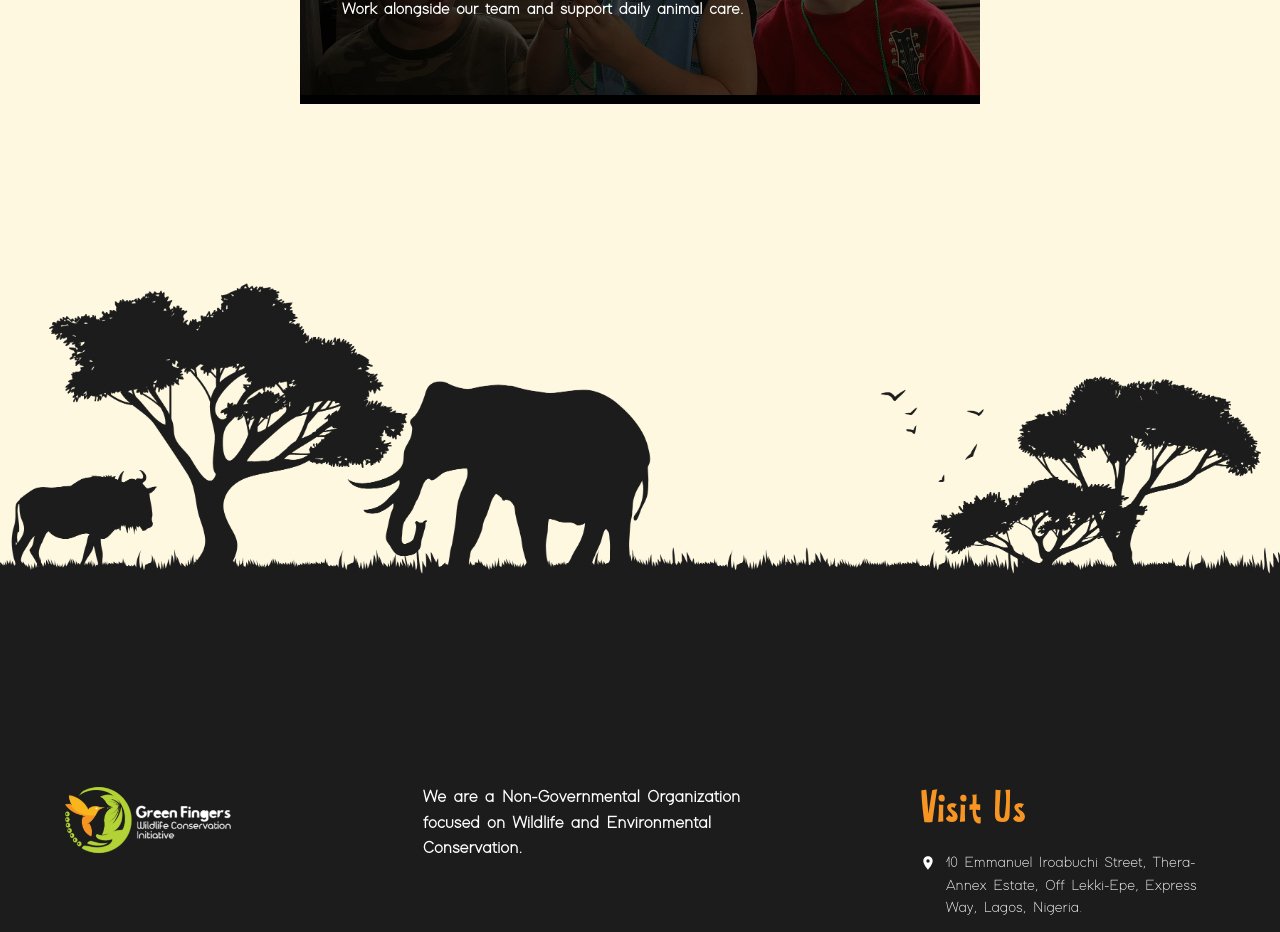
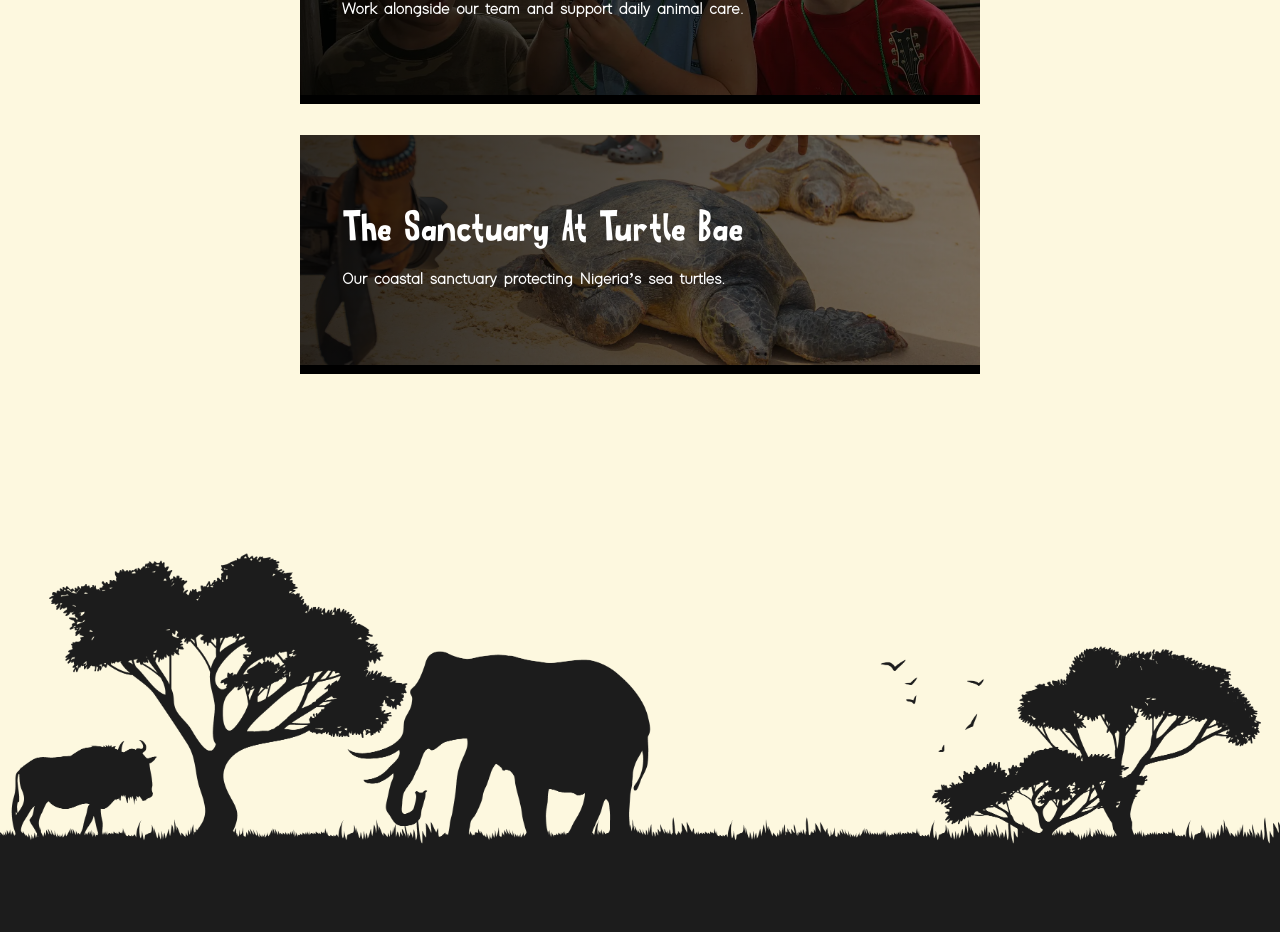
Before and after one commit to mishael-ed/GFWSITE2, a React (Vite) app: page /sanctuary in a window 1280 px wide. Shown: the part 1340-2272 px from the top of the page. Built offline with nearby package versions, Linux system fonts and the light colour scheme.

Commit message:
added the sanctuary at turtle bae

```diff
--- a/src/App.jsx
+++ b/src/App.jsx
@@ -17,7 +17,7 @@ import PortfolioPage from './PortfolioPage'
 import SupportUsPage from './SupportUsPage'
 import { DonatePage, MembershipPage, InternationalDonationPage, PatronPage, BusinessPartnershipPage } from './SupportDetailPages'
 import { WildlifeCampaignPage, ArtivismPage } from './PortfolioDetailPages'
-import { RescueRehabilitationPage, ResidentAnimalsPage, WildlifeReleasesPage, SanctuaryVolunteerPage } from './SanctuaryDetailPages'
+import { RescueRehabilitationPage, ResidentAnimalsPage, WildlifeReleasesPage, SanctuaryVolunteerPage, TurtleBaePage } from './SanctuaryDetailPages'
 import { Play4PangolinsPage, InitiativeWildTalesPage } from './InitiativeDetailPages'
 import { WildlifeWarriorsPage, NatureSchoolPage, EducationWildTalesPage, FarmToursPage } from './EducationDetailPages'
 import CustomCursor from './CustomCursor'
@@ -37,6 +37,7 @@ function App() {
         <Route path="/sanctuary/resident-animals" element={<ResidentAnimalsPage />} />
         <Route path="/sanctuary/releases" element={<WildlifeReleasesPage />} />
         <Route path="/sanctuary/volunteer" element={<SanctuaryVolunteerPage />} />
+        <Route path="/sanctuary/turtle-bae" element={<TurtleBaePage />} />
         <Route path="/initiatives" element={<InitiativesPage />} />
         <Route path="/initiatives/play4pangolins" element={<Play4PangolinsPage />} />
         <Route path="/initiatives/artivism-for-conservation" element={<ArtivismPage />} />
--- a/src/SanctuaryDetailPages.jsx
+++ b/src/SanctuaryDetailPages.jsx
@@ -101,6 +101,25 @@ export function WildlifeReleasesPage() {
   )
 }
 
+export function TurtleBaePage() {
+  return (
+    <ProgrammeDetailPage
+      {...common}
+      title="The Sanctuary At Turtle Bae"
+      intro="A coastal haven where sea turtles are protected and given a way back to the ocean."
+      image="/original%20images/hero%20slider/turtle-release.webp"
+      overview={[
+        'The Turtle Bae Sanctuary is Greenfingers’ coastal conservation site, dedicated to protecting sea turtles and the beaches they depend on. Working with coastal stakeholders, the team cares for turtles in need and returns them safely to the sea.',
+        'More than 70 sea turtles have been released over approximately three years, alongside beach clean-ups, nesting surveys, habitat protection, and community education that help local people become guardians of their coastline.',
+      ]}
+      audiences={['Coastal communities and local stakeholders', 'Schools, families, and visitors learning about sea turtles', 'Conservation partners, researchers, and volunteers']}
+      experiences={['Learning how sea turtles are rescued, cared for, and released', 'Beach clean-ups that protect nesting habitat', 'Nesting surveys and habitat protection work', 'Community education on living alongside marine wildlife']}
+      availability="Visits and activities at Turtle Bae are arranged in advance. Contact the team to ask about dates, group sizes, and what to expect."
+      cta="Plan a Turtle Bae visit"
+    />
+  )
+}
+
 export function SanctuaryVolunteerPage() {
   return (
     <ProgrammeDetailPage
--- a/src/SanctuaryPage.jsx
+++ b/src/SanctuaryPage.jsx
@@ -25,6 +25,12 @@ const cards = [
     image: '/blog-images/conservation-education.webp',
     to: '/sanctuary/volunteer',
   },
+  {
+    title: 'The Sanctuary At Turtle Bae',
+    description: 'Our coastal sanctuary protecting Nigeria’s sea turtles.',
+    image: '/original%20images/hero%20slider/turtle-release.webp',
+    to: '/sanctuary/turtle-bae',
+  },
 ]
 
 function SanctuaryPage() {
```
